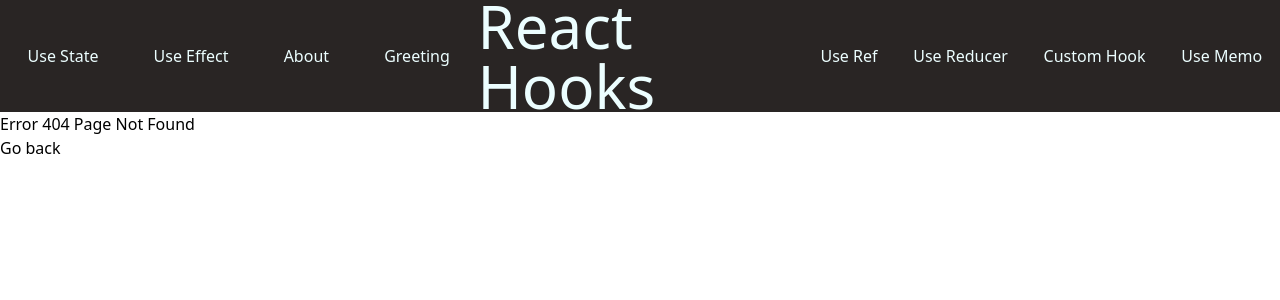
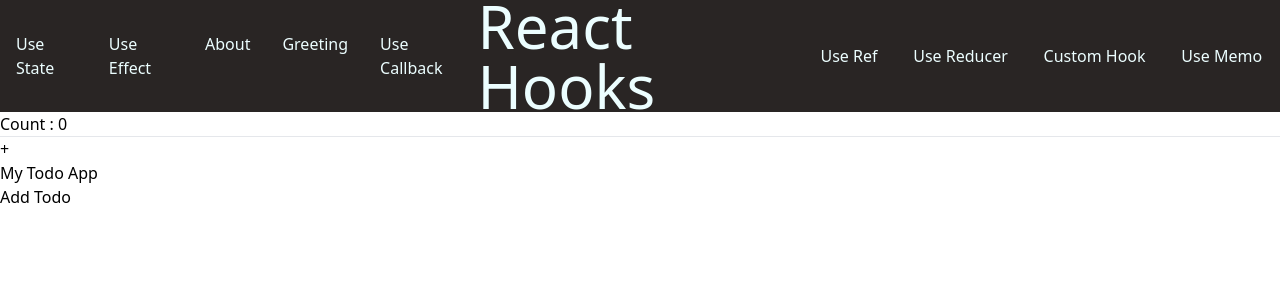
Before and after one commit to ghulamibrahimkhan/React-Tutorial, a React (Create React App) app: page /UseCallback in a window 1280 px wide. Before the commit this address had no page. Shown: the top 300 px of the page. Built offline with nearby package versions, Linux system fonts and the light colour scheme.

Commit message:
Use Callback

```diff
--- a/src/App.js
+++ b/src/App.js
@@ -16,6 +16,7 @@
 import UseReducer from "./Components/UseReducer/UseReducer";
 import CustomHook from "./Components/CustomHook/CustomHook";
 import UseMemo from "./Components/UseMemo/UseMemo";
+import UseCallback from "./Components/useCallback/UseCallback";
 
 const GreetingsDiff = createContext();
 function App() {
@@ -70,6 +71,10 @@
           {/* Use Memo */}
           <Route path="/UseMemo" element={<UseMemo />}/>
 
+          {/* Use Callback */}
+          <Route path="/UseCallback" element={<UseCallback />}/>
+
+
           {/* Error Page */}
           <Route path="*" element={<Error />} />
         </Routes>
--- a/src/Components/Header.js
+++ b/src/Components/Header.js
@@ -16,6 +16,9 @@
                     </li>
                     <li className="mx-4">
                         <Link to='./greet'>Greeting</Link>
+                    </li>
+                    <li className="mx-4">
+                        <Link to='./UseCallback'>Use Callback</Link>
                     </li>
                 </ul>
                 <div className="h-28 flex
--- /dev/null
+++ b/src/Components/useCallback/Todo.js
@@ -0,0 +1,16 @@
+import { memo } from "react"
+
+const Todo = (props) => {
+    console.log('Child render');
+  return (
+  <>
+  <h2>My Todo App</h2>
+  {props.todo.map((e,i) =>{
+    return <p key={i}>{e}</p>
+  })}
+  <button onClick={props.addTodo}>Add Todo</button>
+  </>
+  )
+}
+
+export default memo(Todo)
--- /dev/null
+++ b/src/Components/useCallback/UseCallback.js
@@ -0,0 +1,27 @@
+import { useState, useCallback } from "react"
+import Todo from "./Todo";
+
+const UseCallback = () => {
+  const [count, setCount] = useState(0);
+  const [todo, setTodo] = useState([]);
+
+  const increment = () => {
+    setCount((c) => c + 1)
+  }
+  const addTodo = useCallback(() => {
+    setTodo((t) => [...t, 'New To Do'])
+  },[]);
+
+  return (
+    <>
+      <div>
+        Count : {count}
+        <hr />
+        <button onClick={increment}>+</button>
+      </div>
+      <Todo todo={todo} addTodo={addTodo} />
+    </>
+  )
+}
+
+export default UseCallback
```
